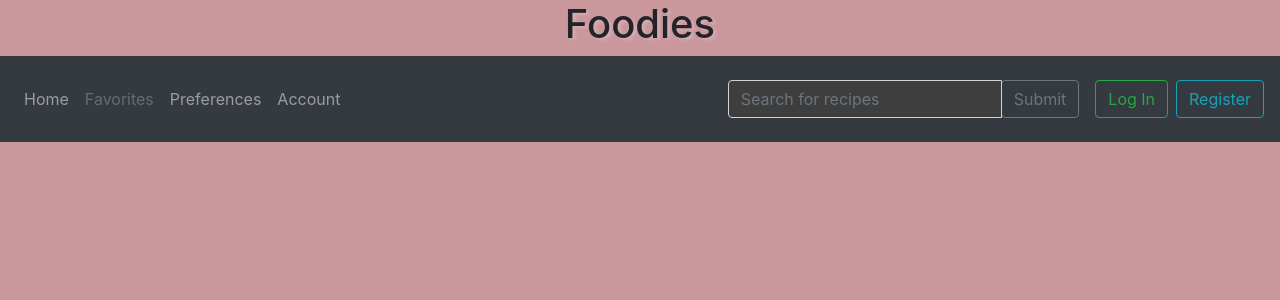
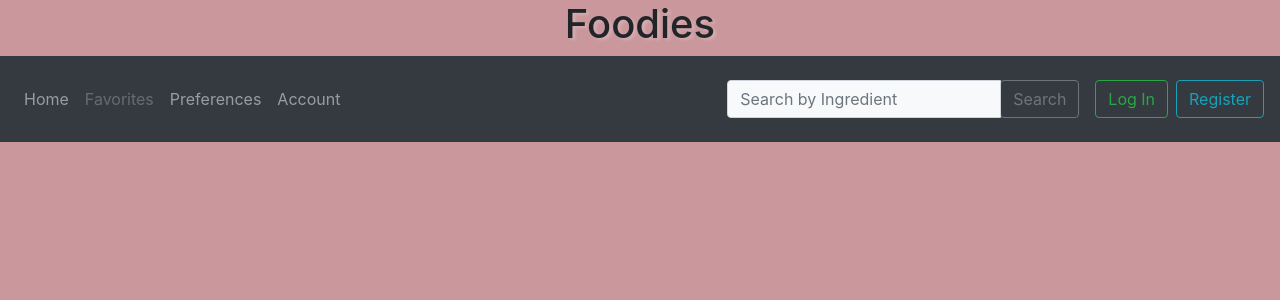
Before and after one commit to S-Trevizo/foodies-web-app, a React (Create React App) app in the folder capstone-project/capstone-project-client/: page /account in a window 1280 px wide. Shown: the top 300 px of the page. Built offline with nearby package versions, Linux system fonts and the light colour scheme.

Commit message:
navbar working properly, hopefuly

```diff
--- a/capstone-project/capstone-project-client/src/NavBar/NavBar.js
+++ b/capstone-project/capstone-project-client/src/NavBar/NavBar.js
@@ -9,17 +9,22 @@ import './NavBar.css';
 function NavBar({ searchData, setSearchData }) {//if there is search data, website is not on homepage so should show searchbar in navbar
     const auth = useContext(AuthContext);
     const history = useHistory();
+    const [toSearch, setToSearch] = useState("");
 
     function handleSubmit(event) {//the submit button does not trigger a refresh/another request
         event.preventDefault();
-        setSearchData(searchData);
+        setSearchData(toSearch);
+        console.log(searchData);
         history.push("/searchResultPage");
     }
     //can later see how to make refresh work on searchpageresult
     return (
 
         <div>
-            <h1 className="text-center">Foodies</h1>
+            <div>
+                <h1 className="text-center">Foodies </h1>
+                <div id="edamam-badge" data-color="transparent"></div>
+            </div>
             <nav className="navbar navbar-expand-lg navbar-dark bg-dark" >
                 <button className="navbar-toggler" type="button" data-toggle="collapse" data-target="#navbarTogglerDemo02" aria-controls="navbarTogglerDemo02" aria-expanded="false" aria-label="Toggle navigation">
                     <span className="navbar-toggler-icon"></span>
@@ -49,42 +54,32 @@ function NavBar({ searchData, setSearchData }) {//if there is search data, websi
                         {auth.user ? auth.user.roles === "ADMIN" ? <li className="nav-item">
                             <Link to="/admin" className="nav-link">User Administration</Link>
                         </li> : null : null}
-
-
-
                     </ul>
 
-                    <div>
-
+                    <form>
                         <div className="input-group mt-3">
-                            <input type="text" id="searchForRecipes" onChange={(e) => setSearchData(e.target.value)} className="form-control" placeholder={"Search for recipes"}  aria-describedby="basic-addon2" />
+                            <input type="text" id="searchForRecipes" onChange={(e) => setToSearch(e.target.value)} className="form-control bg-light" placeholder={"Search by Ingredient"} aria-describedby="basic-addon2" />
                             <div className={"form-group"}>
-                                <button className="btn btn-outline-secondary input-group-append mr-3" type="button" onClick={handleSubmit} id="searchBarText">Submit</button>
+                                <button className="btn btn-outline-secondary input-group-append mr-3" type="button" onClick={handleSubmit} id="searchBarText">Search</button>
                             </div>
                         </div>
-
-                    </div>
+                    </form>
 
                     {auth.user ?
                         <div>
                             <Link className="btn btn-outline-success my-3" to="/" onClick={() => auth.logout()}>Log Out</Link>
                         </div>
-                            :
-                            (
-                                <>
+                        : (<>
                             <div>
                                 <Link className="btn btn-outline-success my-3  mr-2 " to="/login"  >Log In</Link>
                             </div>
                             <div>
                                 <Link className="btn btn-outline-info my-3 " to="/register"  >Register</Link>
                             </div>
-                                </>
-                            )
-                        }
+                        </>)}
                 </div>
             </nav>
         </div>
-
     );
 
 }
--- a/capstone-project/capstone-project-client/src/RecipeCardItem/RecipeCardItem.js
+++ b/capstone-project/capstone-project-client/src/RecipeCardItem/RecipeCardItem.js
@@ -191,7 +191,7 @@ function RecipeCardItem(props) {
                                     <input className="form-check-input" type="checkbox" value="" onClick={addToFavorites} id="defaultCheck2" />
                                 )
                             }
-                            <label className="form-check-label" for="defaultCheck2">
+                            <label className="form-check-label" htmlFor="defaultCheck2">
                                 Save to favorites
                             </label>
                         </div>
```
Also changed, not shown: capstone-project/capstone-project-client/public/transparent.png (added). Lines whose indentation alone changed are shown as unchanged.
